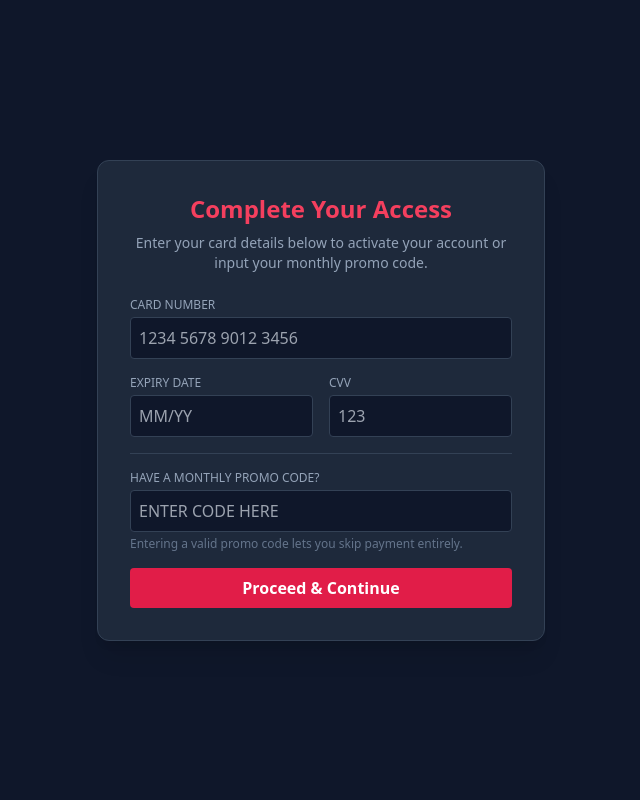
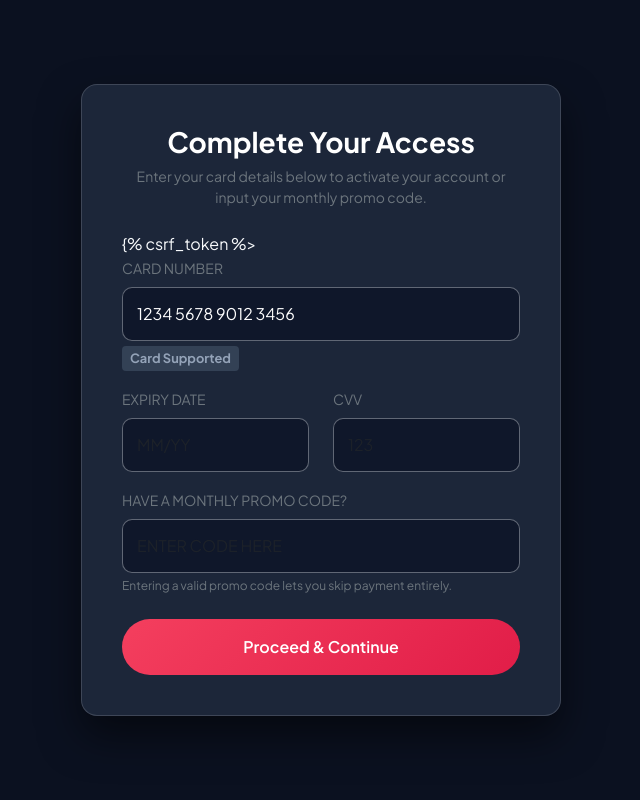
Before and after one commit to snowmanly101/matchmaking_portal, a Django app: template main/templates/main/card_payment.html in a window 1280 px wide. Shown: the whole page, without its empty margins (319-959 px from the left). Run offline with Django 5.2, Linux system fonts and the light colour scheme; the template is opened without the code that fills it, so the values that code supplies are empty; some libraries are stand-ins or nearby versions.

Commit message:
Add dynamic Visa and Mastercard detection to payment page

```diff
--- a/main/templates/main/card_payment.html
+++ b/main/templates/main/card_payment.html
@@ -2,53 +2,101 @@
 <html lang="en">
 <head>
     <meta charset="UTF-8">
-    <title>Subscription & Payment - AuraMatch</title>
     <meta name="viewport" content="width=device-width, initial-scale=1.0">
-    <script src="https://cdn.tailwindcss.com"></script>
+    <title>Complete Access | AuraMatch</title>
+    <link href="https://cdn.jsdelivr.net/npm/bootstrap@5.3.0/dist/css/bootstrap.min.css" rel="stylesheet">
+    <link href="https://fonts.googleapis.com/css2?family=Plus+Jakarta+Sans:wght@300;400;500;600;700&display=swap" rel="stylesheet">
+    <style>
+        body { background-color: #0b1120; color: #f8fafc; font-family: 'Plus Jakarta Sans', sans-serif; min-height: 100vh; display: flex; align-items: center; justify-content: center; padding: 20px; }
+        .glass-card { background: rgba(30, 41, 59, 0.95); backdrop-filter: blur(12px); border: 1px solid rgba(255, 255, 255, 0.15); border-radius: 16px; box-shadow: 0 20px 40px rgba(0,0,0,0.5); width: 100%; max-width: 480px; padding: 40px; }
+        .btn-rose { background: linear-gradient(135deg, #f43f5e, #e11d48); border: none; color: white; font-weight: 600; padding: 12px 24px; border-radius: 50px; width: 100%; transition: all 0.3s ease; }
+        .btn-rose:hover { transform: translateY(-2px); box-shadow: 0 10px 25px rgba(244, 63, 94, 0.4); color: white; }
+        .form-control { background-color: rgba(15, 23, 42, 0.95) !important; border: 1.5px solid rgba(255, 255, 255, 0.3) !important; color: #ffffff !important; border-radius: 10px; padding: 14px; }
+        .form-control:focus { border-color: #f43f5e !important; box-shadow: 0 0 0 0.25rem rgba(244, 63, 94, 0.25) !important; }
+        .card-badge { font-size: 0.8rem; font-weight: 700; padding: 3px 8px; border-radius: 4px; display: inline-block; margin-top: 5px; }
+        .badge-visa { background-color: #1a1f71; color: #60a5fa; border: 1px solid #3b82f6; }
+        .badge-mastercard { background-color: #eb001b; color: #fff; }
+        .badge-unknown { background-color: #334155; color: #94a3b8; }
+    </style>
 </head>
-<body class="bg-slate-900 text-white flex items-center justify-center min-h-screen">
-    <div class="bg-slate-800 p-8 rounded-xl shadow-xl max-w-md w-full border border-slate-700">
-        <h2 class="text-2xl font-bold mb-2 text-center text-rose-500">Complete Your Access</h2>
-        <p class="text-slate-400 text-sm mb-6 text-center">Enter your card details below to activate your account or input your monthly promo code.</p>
+<body>
+
+    <div class="glass-card">
+        <div class="text-center mb-4">
+            <h3 class="fw-bold text-white mb-2">Complete Your Access</h3>
+            <p class="text-secondary small">Enter your card details below to activate your account or input your monthly promo code.</p>
+        </div>
 
         {% if messages %}
             {% for message in messages %}
-                <div class="mb-4 p-3 rounded bg-rose-500/20 border border-rose-500 text-rose-300 text-sm text-center">
+                <div class="alert alert-danger bg-danger bg-opacity-20 border border-danger text-white small mb-3 text-start" role="alert">
                     {{ message }}
                 </div>
             {% endfor %}
         {% endif %}
 
-        <form method="POST" class="space-y-4">
-            {% csrf_token %}
-            <div>
-                <label class="block text-xs uppercase text-slate-400 mb-1">Card Number</label>
-                <input type="text" name="card_number" placeholder="1234 5678 9012 3456" class="w-full bg-slate-900 border border-slate-700 rounded p-2 text-white focus:outline-none focus:border-rose-500">
-            </div>
+        <form method="POST">
+            {% csrf_token %>
 
-            <div class="flex gap-4">
-                <div class="w-1/2">
-                    <label class="block text-xs uppercase text-slate-400 mb-1">Expiry Date</label>
-                    <input type="text" name="expiry" placeholder="MM/YY" class="w-full bg-slate-900 border border-slate-700 rounded p-2 text-white focus:outline-none focus:border-rose-500">
-                </div>
-                <div class="w-1/2">
-                    <label class="block text-xs uppercase text-slate-400 mb-1">CVV</label>
-                    <input type="password" name="cvv" placeholder="123" class="w-full bg-slate-900 border border-slate-700 rounded p-2 text-white focus:outline-none focus:border-rose-500">
+            <div class="mb-3">
+                <label class="form-label text-secondary small">CARD NUMBER</label>
+                <input type="text" id="cardNumber" name="card_number" class="form-control" placeholder="1234 5678 9012 3456" value="1234 5678 9012 3456" required autocomplete="off">
+                <div id="cardTypeIndicator">
+                    <span class="card-badge badge-unknown">Detecting Card Type...</span>
                 </div>
             </div>
 
-            <div class="border-t border-slate-700 pt-4 mt-4">
-                <label class="block text-xs uppercase text-slate-400 mb-1">Have a Monthly Promo Code?</label>
-                <div class="flex gap-2">
-                    <input type="text" name="promo_code" placeholder="Enter code here" class="w-full bg-slate-900 border border-slate-700 rounded p-2 text-white focus:outline-none focus:border-rose-500 uppercase">
+            <div class="row mb-3">
+                <div class="col-6">
+                    <label class="form-label text-secondary small">EXPIRY DATE</label>
+                    <input type="text" name="expiry" class="form-control" placeholder="MM/YY" required>
                 </div>
-                <p class="text-xs text-slate-500 mt-1">Entering a valid promo code lets you skip payment entirely.</p>
+                <div class="col-6">
+                    <label class="form-label text-secondary small">CVV</label>
+                    <input type="password" name="cvv" class="form-control" placeholder="123" maxlength="4" required>
+                </div>
             </div>
 
-            <button type="submit" class="w-full bg-rose-600 hover:bg-rose-700 text-white font-bold py-2 px-4 rounded transition mt-4">
-                Proceed & Continue
-            </button>
+            <div class="mb-4">
+                <label class="form-label text-secondary small">HAVE A MONTHLY PROMO CODE?</label>
+                <input type="text" name="promo_code" class="form-control" placeholder="ENTER CODE HERE">
+                <div class="form-text text-secondary" style="font-size: 0.75rem;">Entering a valid promo code lets you skip payment entirely.</div>
+            </div>
+
+            <button type="submit" class="btn btn-rose py-3">Proceed & Continue</button>
         </form>
     </div>
+
+    <script>
+        const cardInput = document.getElementById('cardNumber');
+        const indicator = document.getElementById('cardTypeIndicator');
+
+        function detectCardType(number) {
+            // Remove spaces
+            const cleaned = number.replace(/\s+/g, '');
+
+            // Visa starts with 4
+            if (/^4/.test(cleaned)) {
+                return '<span class="card-badge badge-visa">VISA CARD DETECTED</span>';
+            }
+            // Mastercard starts with 51-55 or 2221-2720
+            else if (/^5[1-5]/.test(cleaned) || /^2[2-7]/.test(cleaned)) {
+                return '<span class="card-badge badge-mastercard">MASTERCARD DETECTED</span>';
+            }
+            else if (cleaned.length === 0) {
+                return '<span class="card-badge badge-unknown">Enter card number</span>';
+            }
+            else {
+                return '<span class="card-badge badge-unknown">Card Supported</span>';
+            }
+        }
+
+        cardInput.addEventListener('input', (e) => {
+            indicator.innerHTML = detectCardType(e.target.value);
+        });
+
+        // Run on load in case prefilled
+        indicator.innerHTML = detectCardType(cardInput.value);
+    </script>
 </body>
 </html>
```
Also changed, not shown: main/views.py (+3 -4 lines).
